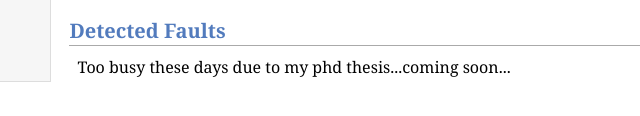
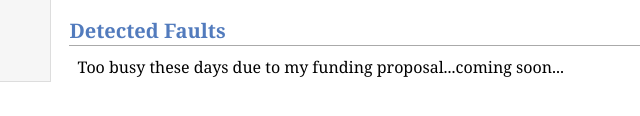
Before and after one commit to sascope/sascope.github.io, a plain HTML site: page index.html in a window 1280 px wide. Shown: the part 160-276 px from the top of the page, 174-814 px from the left. Drawn offline with Linux system fonts and the light colour scheme.

Commit message:
Really have no time...

```diff
--- a/index.html
+++ b/index.html
@@ -42,7 +42,7 @@
             <table class="imgtable">
                 <tr>
                     <td>
-                        Too busy these days due to my phd thesis...coming soon...
+                        Too busy these days due to my funding proposal...coming soon...
                     </td>
                 </tr>
             </table>
```
